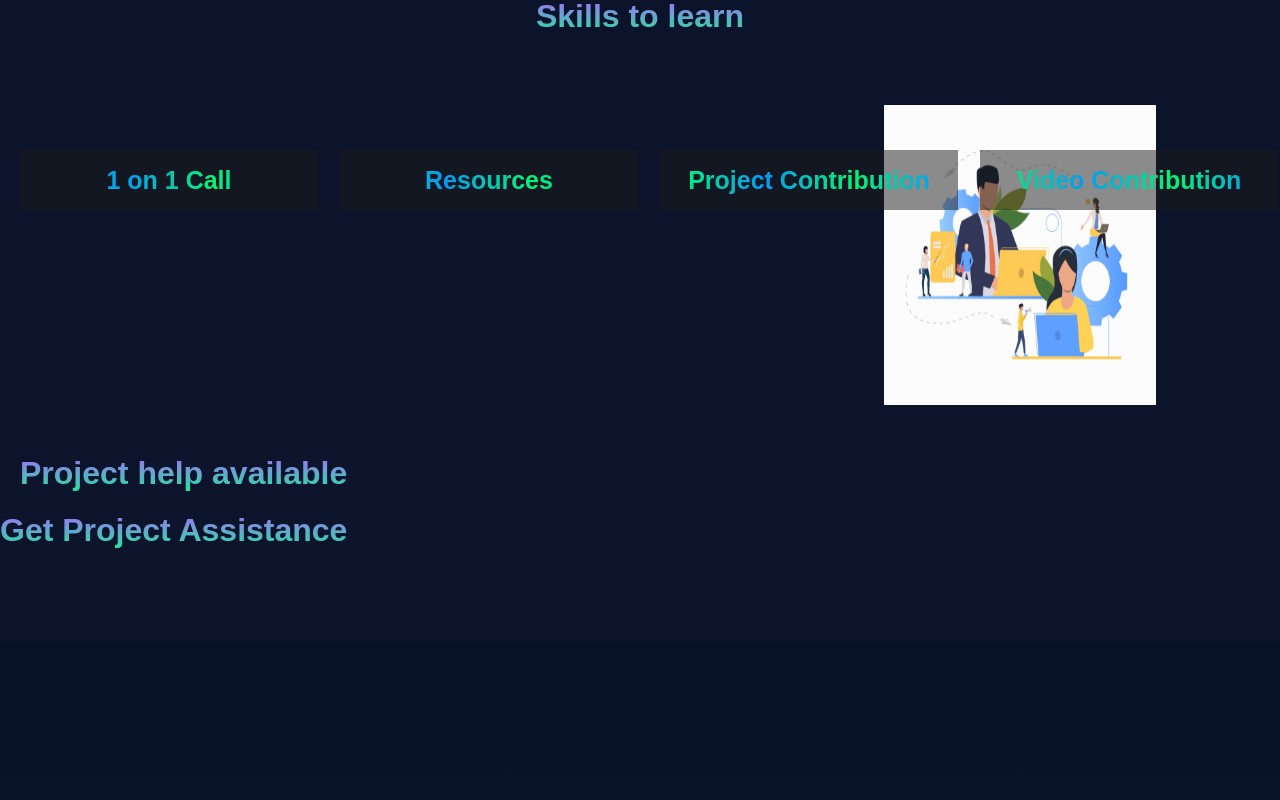
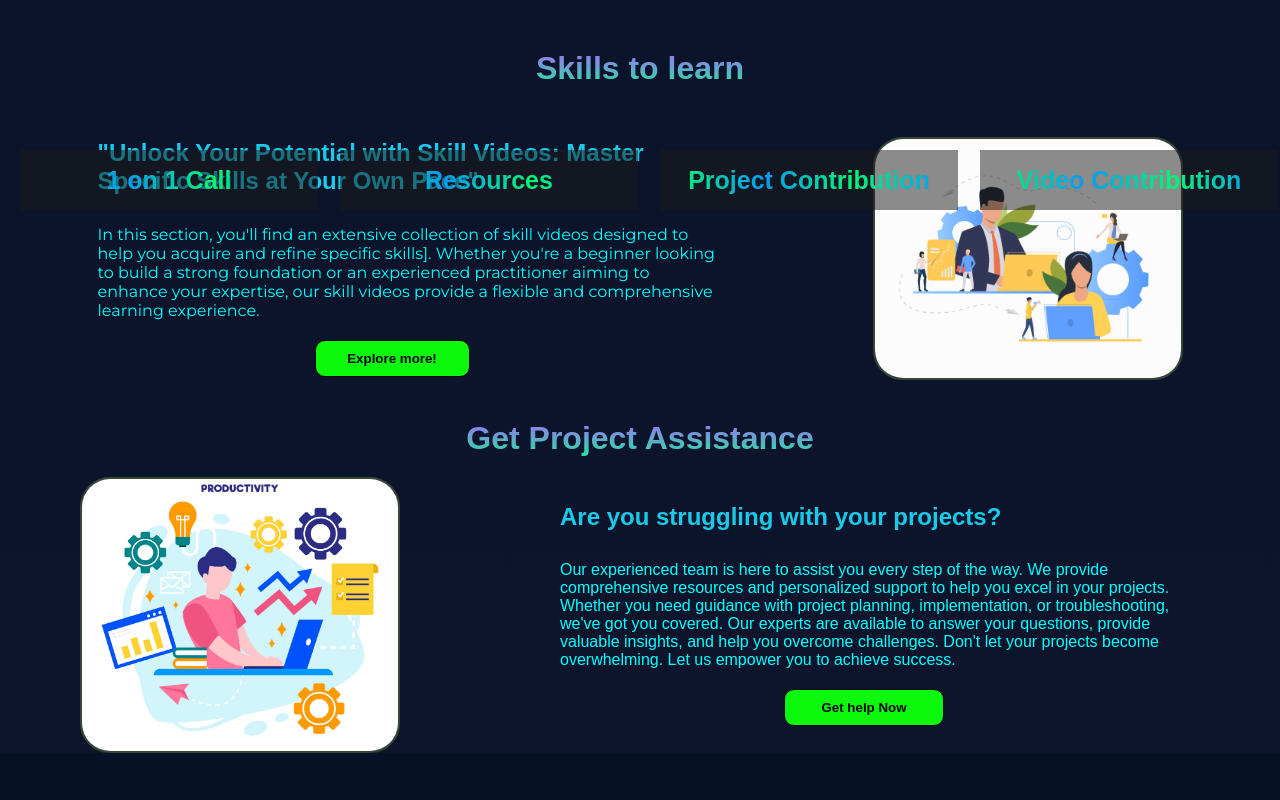
Before and after one commit to Sayo1305/supr, a React (Create React App) app: page / in a window 1280 px wide. Shown: the part 1120-1920 px from the top of the page. Built offline with nearby package versions, Linux system fonts and the light colour scheme.

Commit message:
projectSection-updated

```diff
--- a/src/App.css
+++ b/src/App.css
@@ -106,6 +106,58 @@
   background: #fff;
   cursor: pointer;
 }
+
+/*  --------- projectHelp Section ---------- */
+
+
+.projectContainer{
+      align-items: center;
+      display: flex;
+      justify-content: space-around;
+}
+
+.textandhead2{
+      display: flex;
+      flex-direction: column;
+      justify-content: space-around;
+      width: 50%;
+      color: aqua;
+}
+
+
+.projectContainer img{
+      width: 25%;
+      border: 2px solid rgb(54, 71, 54);
+      border-radius: 30px;
+}
+
+.ProjectSectionContainer h1{
+      margin: 20px;
+      text-align: center;
+}
+
+.projectHelpButton, .skillButton{
+      padding: 10px 20px;
+      border: 1px solid #000;
+      border-radius: 10px;
+      background: rgb(12, 248, 12);
+      font-weight: 600;
+      width: 25%;
+      margin-top: 20px;;
+      margin-left: 35%;
+}
+
+.projectHelpButton:hover, .skillButton:hover{
+      background: #fff;
+      cursor: pointer;
+}
+
+.textandhead2 h2{
+      margin-bottom: 30px;
+      color: #1acbe9;
+}
+
+
 
 /* footer section--------------------------------------------------------------------------- */
 
--- a/src/assets/css/cards.css
+++ b/src/assets/css/cards.css
@@ -20,7 +20,7 @@
     overflow: hidden;
 }
 
-img{
+.card img{
     height: 400px;
     width:300px;
     border-radius: 3px;
@@ -38,7 +38,7 @@ img{
     transition: .5s;
 }
 
-h2{
+.intro h2{
     margin: 10px;
     font-size: 25px;
     text-align: center;
@@ -50,12 +50,11 @@ h2{
     background-clip:text;
 }
 
-p{
+.intro p{
     margin:15px;
     font-size: 18px;
     visibility: hidden;
     opacity: 0;
-
 }
 
 .card:hover{
--- a/src/assets/css/contri.css
+++ b/src/assets/css/contri.css
@@ -20,6 +20,11 @@
 
 /* instructor */
 
+.instructors h1{
+    text-align: center;
+    margin-bottom: 40px;
+}
+
 .instructors img{
     width: 200px;
     height:200px;
@@ -40,20 +45,15 @@
     justify-content: space-around;
 }
 
-.skillContainer p{
-    display: flex;
-    width: 50%;
+
+.skillLearning h1{
+    margin: 50px;
+    text-align: center;
 }
 
 
-
 .skillContainer img{
-    text-align: right;
-    width: 30%;
-    padding: 50px ;
+    width: 25%;
+    border: 2px solid rgb(54, 71, 54);
+    border-radius: 30px;
 }
-
-.skillLearning h1{
-    margin: 20px;
-    text-align: center;
-}
--- a/src/components/Contributions.jsx
+++ b/src/components/Contributions.jsx
@@ -16,14 +16,16 @@ const Contributions = () => {
                 <div className="skillLearning">
                     <h1>Skills to learn</h1>
                     <div className="skillContainer">
-                        <p>"Unlock Your Potential with Skill Videos: Master [Specific Skills] at Your Own Pace"
-                            In this section, you'll find an extensive collection of skill videos designed to help you acquire and refine [specific skills]. Whether you're a beginner looking to build a strong foundation or an experienced practitioner aiming to enhance your expertise, our skill videos provide a flexible and comprehensive learning experience.
-                        </p>
+                        <div className="textandhead2">
+                            <h2>"Unlock Your Potential with Skill Videos: Master Specific Skills at Your Own Pace"</h2>
+                            <div className="text">
+                                <p>In this section, you'll find an extensive collection of skill videos designed to help you acquire and refine specific skills]. Whether you're a beginner looking to build a strong foundation or an experienced practitioner aiming to enhance your expertise, our skill videos provide a flexible and comprehensive learning experience.
+                                </p>
+                                <button className='skillButton'> Explore more!</button>
+                            </div>
+                        </div>
                         <img className='skill_1' src={skill1} alt="" />
                     </div>
-                </div>
-                <div className="projectHelp">
-                    <h1>Project help available</h1>
                 </div>
             </div>
         </div>
--- a/src/components/ProjectHelpSection.jsx
+++ b/src/components/ProjectHelpSection.jsx
@@ -1,9 +1,20 @@
 import React from 'react'
+import projectPic from '../assets/images/projectHelpPic.jpg'
 const ProjectSection = () =>{
     return(
         <div className='ProjectSectionContainer'>
             <h1>Get Project Assistance</h1>
-            <p>Lorem ipsum dolor sit amet consectetur adipisicing elit. Nesciunt magni officiis repellendus sunt necessitatibus, repellat aliquam aspernatur, maiores debitis obcaecati voluptate culpa! Repellat similique incidunt, pariatur aperiam, quidem eveniet itaque consequuntur vitae, sint ratione molestias fugit dolorum eius non? Nemo culpa consequatur quod voluptates facilis ut temporibus quis voluptatum pariatur!</p>
+            <div className="projectContainer">
+                <img src={projectPic} alt="" />
+                <div className="textandhead2">
+                    <h2>Are you struggling with your projects?</h2>
+                    <div className="text">
+                        <p> Our experienced team is here to assist you every step of the way. We provide comprehensive resources and personalized support to help you excel in your projects. Whether you need guidance with project planning, implementation, or troubleshooting, we've got you covered. Our experts are available to answer your questions, provide valuable insights, and help you overcome challenges. Don't let your projects become overwhelming. Let us empower you to achieve success.</p>
+                        <button className='projectHelpButton'> Get help Now</button>
+                    </div>
+                </div>
+
+            </div>
         </div>
     )
 }
--- a/src/pages/HomePage.jsx
+++ b/src/pages/HomePage.jsx
@@ -2,11 +2,11 @@ import React from "react";
 import Navbar from "../components/Navbar";
 import HeroSection from "../components/HeroSection";
 import Contributions from "../components/Contributions";
-import ProjectSection from "../components/ProjectHelpSection";
 import CardSection from "../components/CardSection";
 import MentorSection from "../components/MentorSection";
 import ResourcesSection from "../components/ResourcesSection";
 import Footer from "../components/Footer";
+import ProjectHelpSection from "../components/ProjectHelpSection";
 
 const HomePage = () => {
   return (
@@ -14,7 +14,7 @@ const HomePage = () => {
       <Navbar />
       <HeroSection />
       <Contributions />
-      <ProjectSection />
+      <ProjectHelpSection/>
       <CardSection />
       <MentorSection />
       <ResourcesSection />
```
Also changed, not shown: src/assets/images/projectHelpPic.jpg (added), 1 other file (tests, documents, lock files or other folders).
